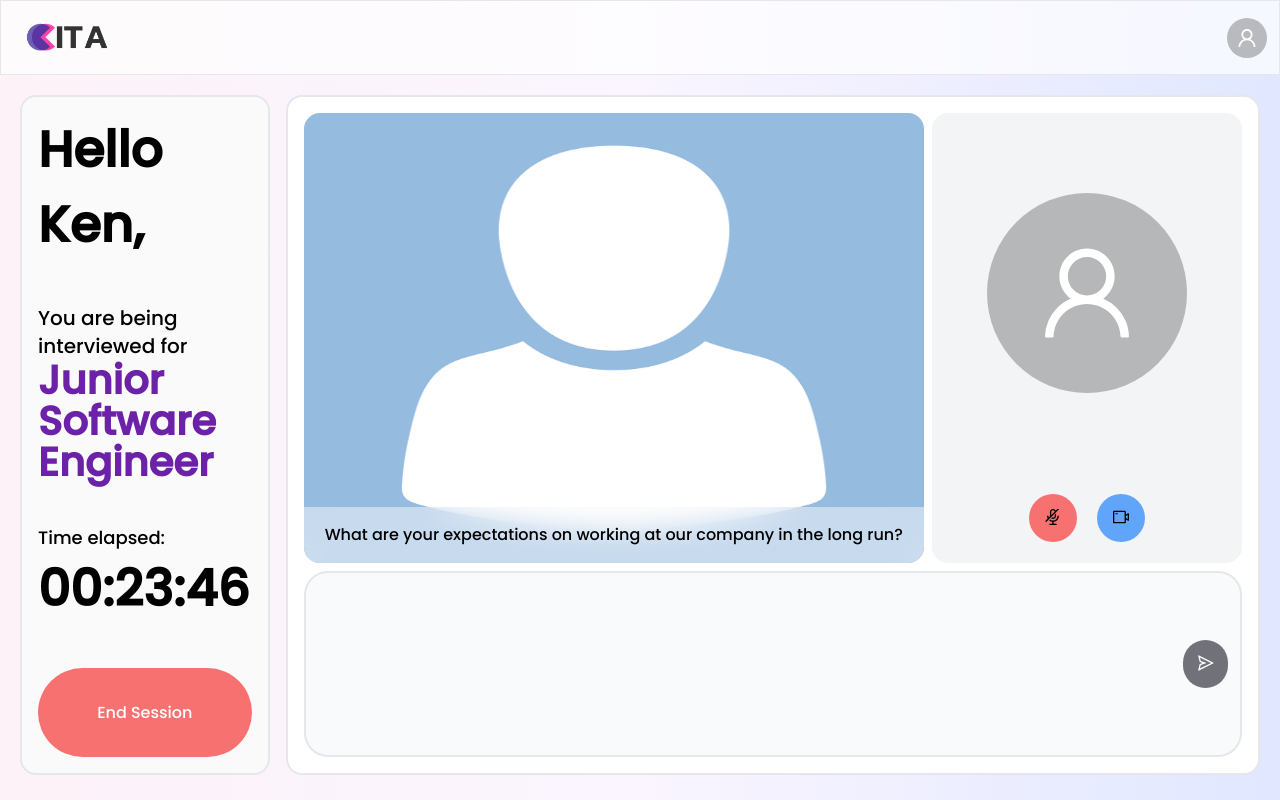
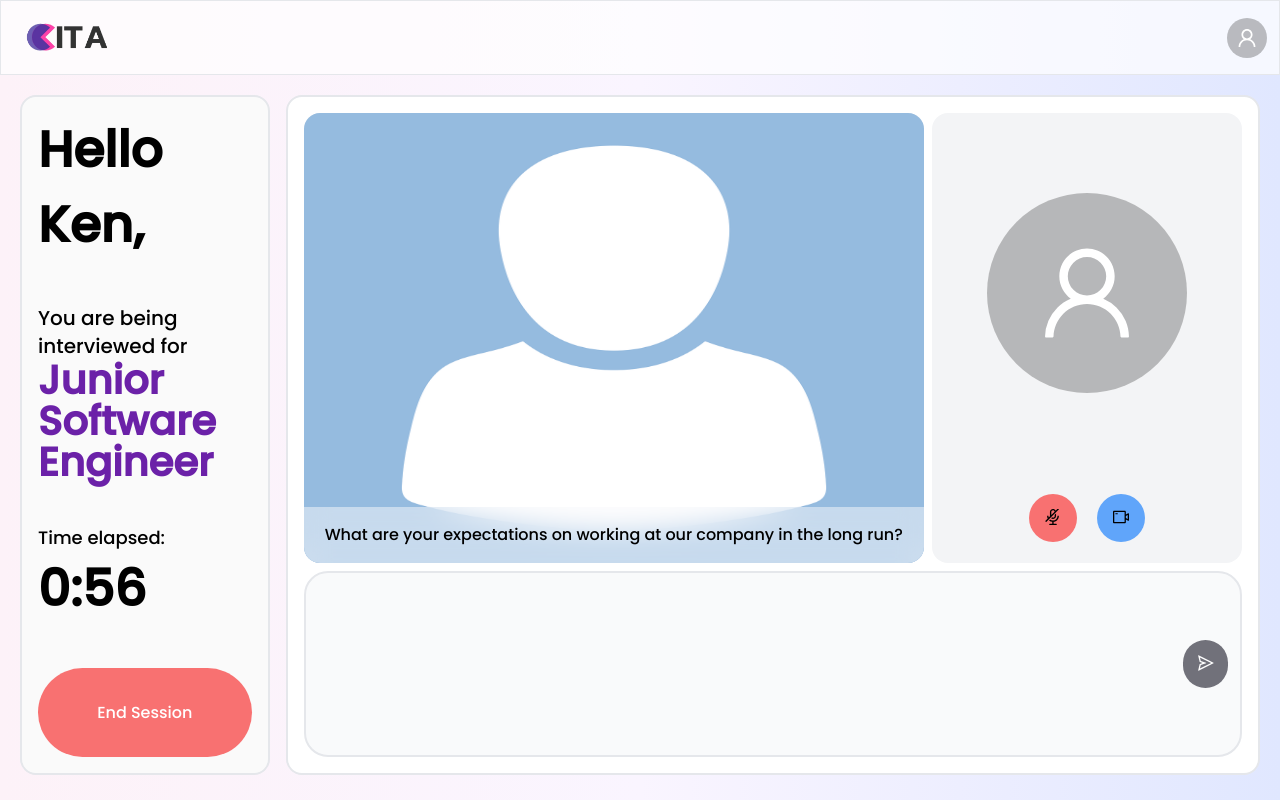
Before and after one commit to Asterdev-03/cita_demo, a Next.js app: page /mock-test in a window 1280 px wide. Built offline with nearby package versions, Linux system fonts and the light colour scheme.

Commit message:
Feat:add timer functionality

```diff
--- a/app/(user_pages)/mock-test/page.jsx
+++ b/app/(user_pages)/mock-test/page.jsx
@@ -8,6 +8,7 @@ import {
 } from "@ant-design/icons";
 import { Avatar } from "antd";
 import Image from "next/image";
+import { useEffect, useState } from "react";
 
 // import React, { useState, useEffect, useRef } from "react";
 // import Webcam from "react-webcam";
@@ -55,6 +56,34 @@ import Image from "next/image";
 // }
 
 export default function MockTestPage() {
+  const [minutes, setMinutes] = useState(0);
+  const [seconds, setSeconds] = useState(0);
+
+  const startingMinutes = 1;
+  let time = startingMinutes * 60;
+
+  useEffect(() => {
+    const intervalId = setInterval(updateCountdown, 1000);
+
+    // Cleanup function to clear the interval when the component is unmounted
+    return () => clearInterval(intervalId);
+  }, []);
+
+  function updateCountdown() {
+    const remainingMinutes = Math.floor(time / 60);
+    const remainingSeconds = time % 60;
+
+    const formattedSeconds =
+      remainingSeconds < 10 ? "0" + remainingSeconds : remainingSeconds;
+
+    setMinutes(remainingMinutes);
+    setSeconds(formattedSeconds);
+
+    if (time > 0) {
+      time--;
+    }
+  }
+
   return (
     <div className="min-h-screen bg-gradient-to-r from-pink-50 via-purple-50 to-indigo-100">
       <nav className="p-3 flex justify-between items-center bg-white/70 border border-b-3 border-gray-200">
@@ -73,7 +102,9 @@ export default function MockTestPage() {
             </p>
             <div>
               <h3 className="font-semi-bold text-lg">Time elapsed:</h3>
-              <h4 className="font-black text-[50px]">00:23:46</h4>
+              <h4 className="font-black text-[50px]">
+                {minutes}:{seconds}
+              </h4>
             </div>
             <button className="p-3 bg-red-400 hover:bg-red-300 transition duration-300 text-white rounded-full">
               End Session
```
